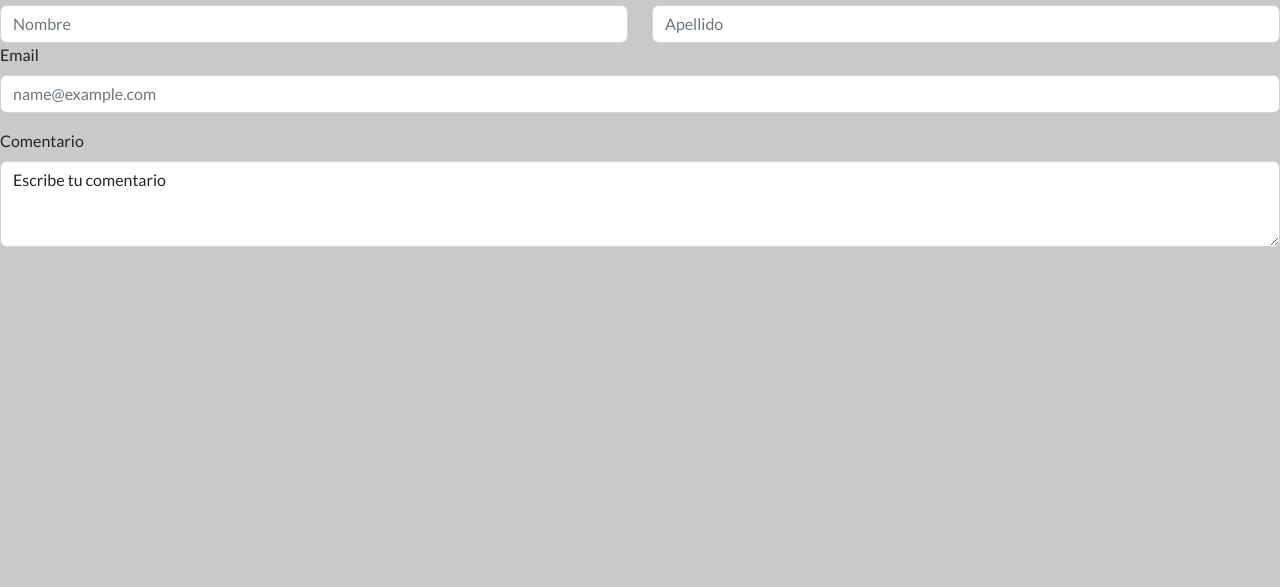
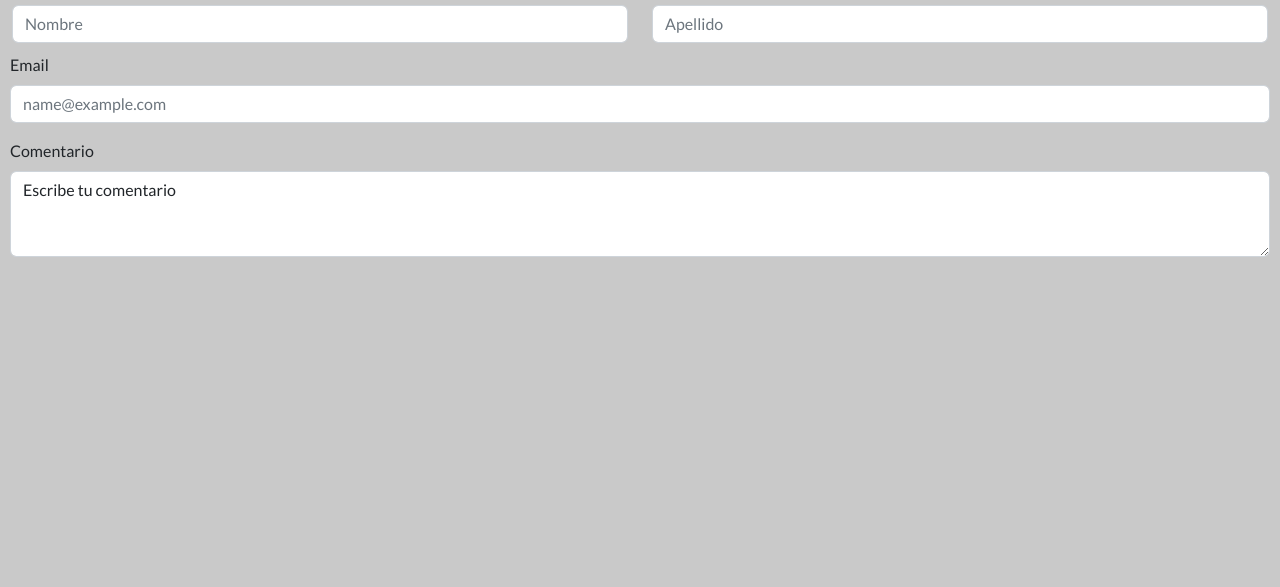
Before and after one commit to Gsangui2001/Limpieza-de-Tapizados, a website: page paginas/contacto.html in a window 1280 px wide. Shown: the part 121-708 px from the top of the page. Drawn offline with nearby package versions, Linux system fonts and the light colour scheme.

Commit message:
intentando por 10 vez sacar el over de contacto

```diff
--- a/css/estilos.css
+++ b/css/estilos.css
@@ -256,3 +256,11 @@ p {
 
 html {
   height: 100vh; }
+
+/* contato */
+.row-contact{
+  margin: 0%;
+}
+.row-margin{
+  margin: 10px;
+}
```
